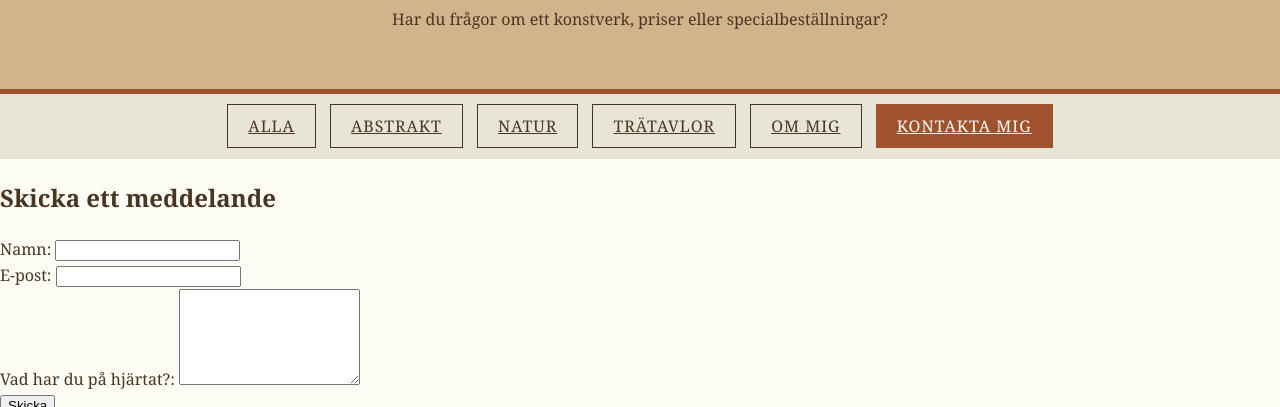
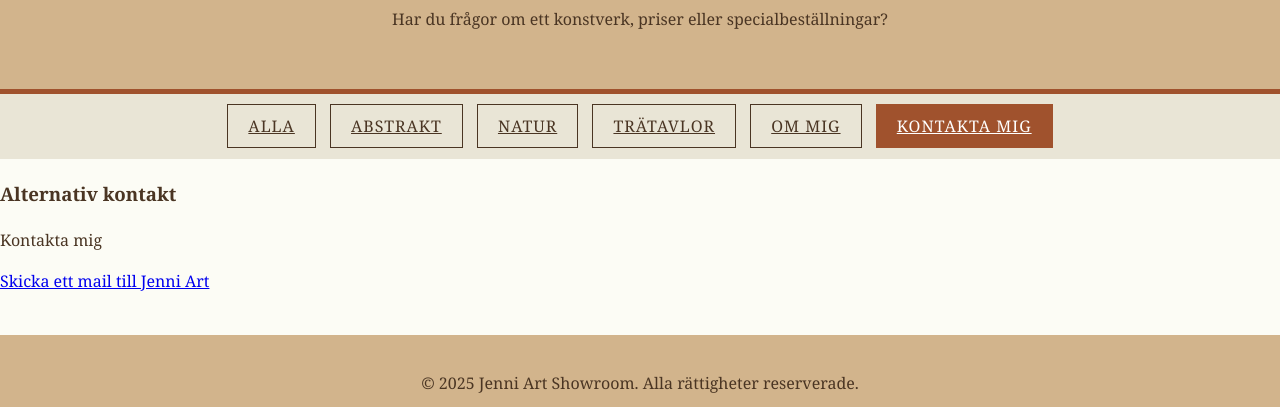
Before and after one commit to jennidavidsson-pixel/JennisArt, a plain HTML site: page contact.html in a window 1280 px wide. Shown: the part 158-565 px from the top of the page. Drawn offline with Linux system fonts and the light colour scheme.

Commit message:
Update contact.html

```diff
--- a/contact.html
+++ b/contact.html
@@ -35,34 +35,14 @@ height="0" width="0" style="display:none;visibility:hidden"></iframe></noscript>
 
     <main class="contact-form-container">
 
-        <form action="mailto:jennidavidsson@gmail.com" method="POST" enctype="text/plain" class="contact-form">
+        <form action="mailto:jennidavidsson@gmail.com">
 
-            <h2>Skicka ett meddelande</h2>
-
-            <div class="form-group">
-                <label for="name">Namn:</label>
-                <input type="text" id="name" name="Namn" required>
-            </div>
-
-            <div class="form-group">
-                <label for="email">E-post:</label>
-                <input type="email" id="email" name="Email" required>
-            </div>
-
-            <div class="form-group">
-                <label for="message">Vad har du på hjärtat?:</label>
-                <textarea id="message" name="Meddelande" rows="6" required></textarea>
-            </div>
-
-            <button type="submit" class="submit-button">Skicka</button>
-
-        </form>
         <section class="contact-info">
             <h3>Alternativ kontakt</h3>
-            <p>Föredrar du att skicka e-post direkt?</p>
+            <p>Kontakta mig</p>
             <p><a href="mailto:jennidavidsson@gmail.com">Skicka ett mail till Jenni Art</a></p>
         </section>
-
+   </form>
     </main>
 
     <footer>
```
